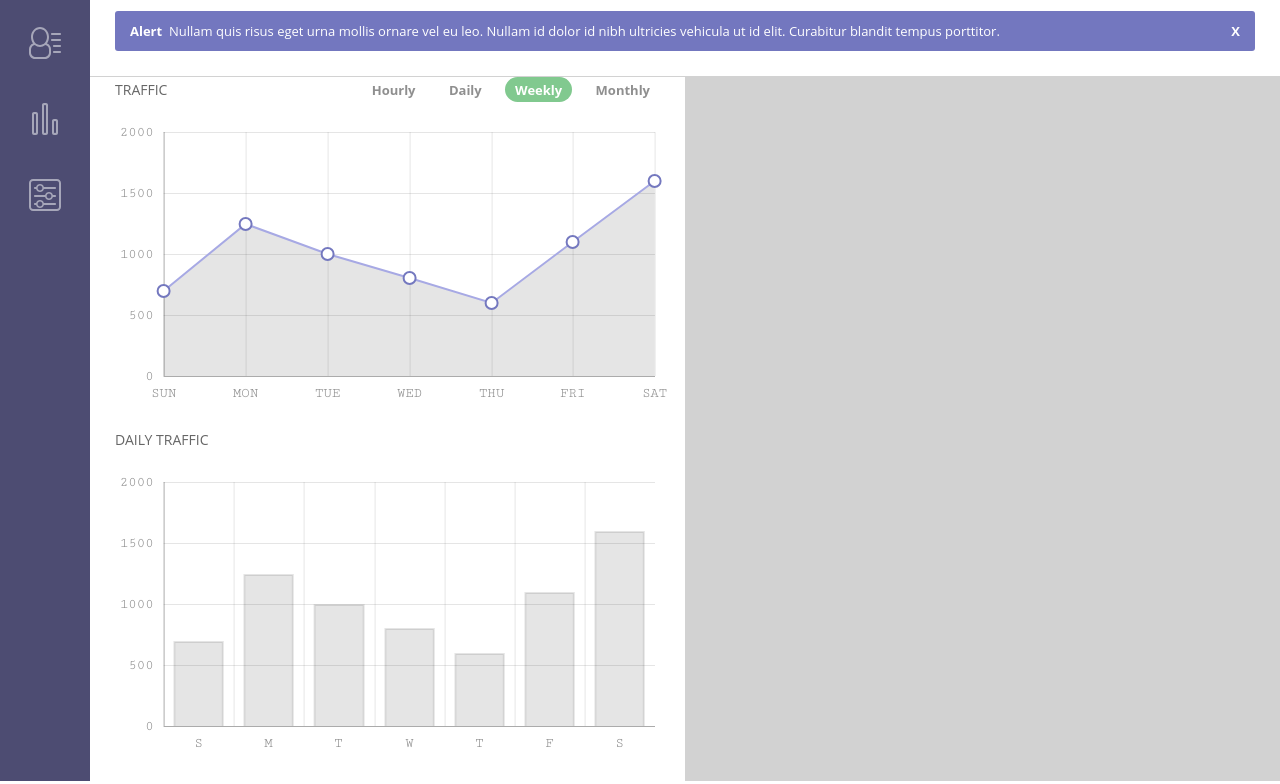
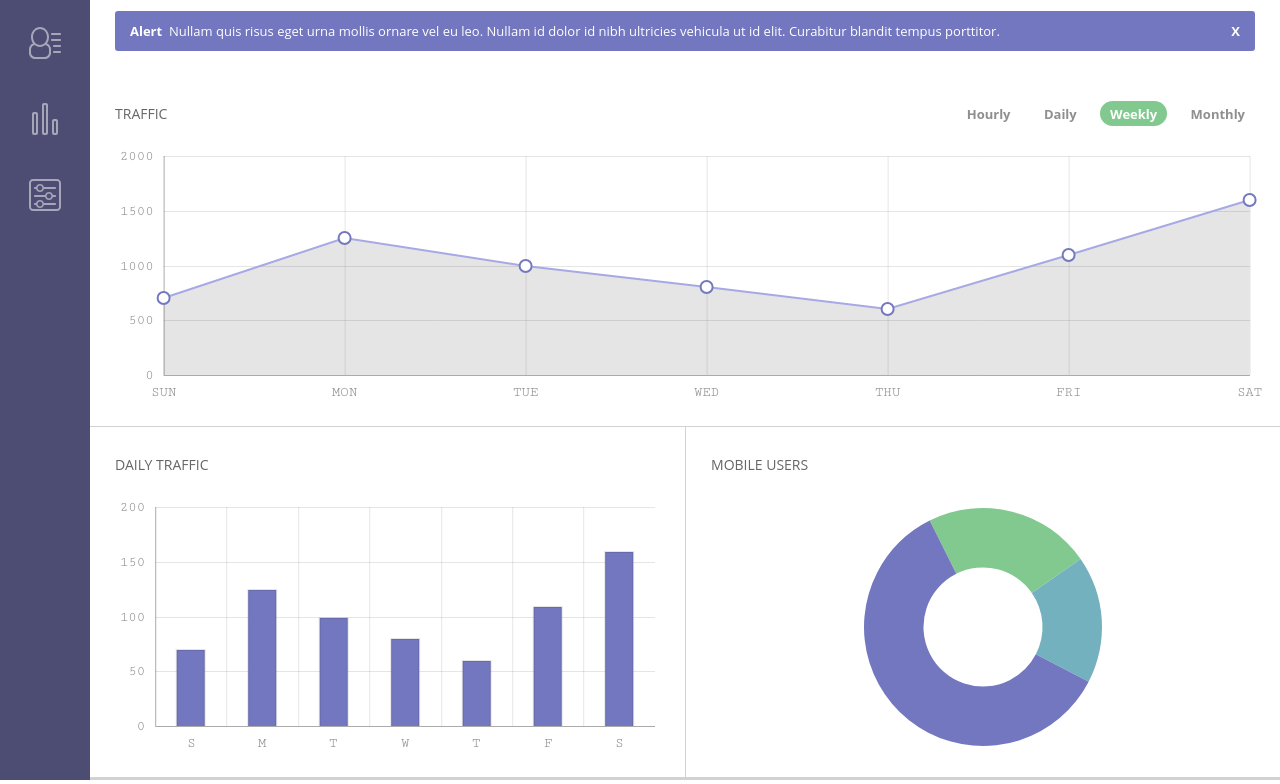
Before and after one commit to meacoding/techdegree-project-7, a plain HTML site: page index.html in a window 1280 px wide. Shown: the part 149-933 px from the top of the page. Drawn offline with Linux system fonts and the light colour scheme.

Commit message:
Worked on grids and charts

```diff
--- a/index.html
+++ b/index.html
@@ -144,7 +144,7 @@
     </nav>
 
     <main class="body-item main-container">
-      <section class="main-item tab-and-search">
+      <section class="main-item tab-and-search-container">
         <div class="tab"><p>Dashboard</p></div>
         <div class="search"></div>
         <div class="alert">
@@ -158,7 +158,7 @@
           </div>
         </div>
       </section>
-      <section class="main-item everything-else">
+      <section class="main-item everything-else-container">
         <section class=" traffic">
           <div class="heading">
             <h1>Traffic</h1>
@@ -188,6 +188,7 @@
               <div class="chart">
                   <canvas id="chart-users"></canvas>
               </div>
+              <div id="js-legend" class="chart-legend"></div>
         </section>
         <section class="social-stats"></section>
         <section class="new-members"></section>
--- a/js/app.js
+++ b/js/app.js
@@ -56,7 +56,7 @@ document.addEventListener("DOMContentLoaded", e => {
   memberName(0, ".member-name.member-0");
 });
 
-const alert = document.querySelectorAll('.alert-message')[0];
+const alert = document.querySelectorAll('.alert')[0];
 const hide = document.getElementById('hide');
 hide.addEventListener('click', (e) => {
   alert.style.display = 'none';
--- a/js/charts.js
+++ b/js/charts.js
@@ -78,7 +78,6 @@ var chart = new Chart(chartWeekly, {
 //=================================
 //  Daily - Bar Graph
 //=================================
-
 var chartDaily = document.getElementById('chart-daily').getContext('2d');
 var chart = new Chart(chartDaily, {
     // The type of chart we want to create
@@ -90,7 +89,8 @@ var chart = new Chart(chartDaily, {
         datasets: [{
             label: "Daily",
             borderWidth: 2,
-            data: [700, 1250, 1000, 800, 600, 1100, 1600]
+            data: [70, 125, 100, 80, 60, 110, 160],
+            backgroundColor: '#7377BF',
         }]
     },
 
@@ -105,26 +105,16 @@ var chart = new Chart(chartDaily, {
                 top: 30,
                 bottom: 30,
                 borderColor: 'rgba(167, 169, 228, 0.4)',
-            }
-        },
-        elements: {
-            line: {
-                tension: 0,
-                borderColor: 'rgb(167, 169, 228)',
-            },
-            point: {
-                backgroundColor: 'rgb(255, 255, 255)',
-                radius: 6,
-                borderColor: 'rgb(116, 120, 191)',
+                barThickness: 30
             }
         },
         scales: {
             yAxes: [{
                 ticks: {
                     beginAtZero: true,
-                    stepSize: 500,
-                    suggestedMin: 500,
-                    suggestedMax: 2000,
+                    stepSize: 50,
+                    suggestedMin: 50,
+                    suggestedMax: 200,
                     fontColor: '#888',
                     fontFamily: '"Cutive Mono", monospace',
                     fontSize: 14
@@ -143,33 +133,40 @@ var chart = new Chart(chartDaily, {
                 gridLines: {
                     drawTicks: false,
                     // offsetGridLines: true
-                }
+                },
+                barThickness: 30
             }]
         }
     }
 });
 
 //=================================
-//  Users - Pie Chart
+//  Users - Doughnut Chart
 //=================================
 
 var chartUsers = document.getElementById('chart-users').getContext('2d');
-var chart = new Chart(chartUsers, {
-    // The type of chart we want to create
+var chart3 = new Chart(chartUsers, {
     type: 'doughnut',
 
-    // The data for our dataset
     data: {
-        labels: ["S", "M", "T", "W", "T", "F", "S"],
+        labels: ["Phones", "Tablets", "Desktop"],
         datasets: [{
-            label: "Daily",
-            borderWidth: 2,
-            data: [700, 1250, 1000, 800, 600, 1100, 1600]
+            data: [160, 122, 423],
+            backgroundColor: ['#81C98F', '#74B1BF', '#7377BF'],
+            borderWidth: 0,
+            label: ["Phones", "Tablets", "Desktop"]
         }]
     },
 
-    // Configuration options go here
     options: {
+        legend: {
+            display: false,
+            position: 'right',
+            labels: {
+                boxWidth: 26
+            }
+        },
+        rotation: -90,
         maintainAspectRatio: false,
         responsive: true,
         layout: {
@@ -181,44 +178,20 @@ var chart = new Chart(chartUsers, {
                 borderColor: 'rgba(167, 169, 228, 0.4)',
             }
         },
-        elements: {
-            line: {
-                tension: 0,
-                borderColor: 'rgb(167, 169, 228)',
-            },
-            point: {
-                backgroundColor: 'rgb(255, 255, 255)',
-                radius: 6,
-                borderColor: 'rgb(116, 120, 191)',
+        legendCallback: function(chart) {
+            let text = [];
+            text.push('<ul>');
+            for (let i = 0; i < chart.data.datasets[0].backgroundColor.length; i++) {
+              console.log(chart.data.datasets[0]); // see what's inside the obj.
+              text.push('<li>');
+              text.push('<span style="background-color:' + chart.data.datasets[0].backgroundColor[i] + '">' + '</span><span>' + chart.data.datasets[0].label[i] + '</span>');
+              text.push('</li>');
             }
-        },
-        scales: {
-            yAxes: [{
-                ticks: {
-                    beginAtZero: true,
-                    stepSize: 500,
-                    suggestedMin: 500,
-                    suggestedMax: 2000,
-                    fontColor: '#888',
-                    fontFamily: '"Cutive Mono", monospace',
-                    fontSize: 14
-                },
-                gridLines: {
-                    drawTicks: false,
-                    // offsetGridLines: true
-                }
-            }],
-            xAxes: [{
-                ticks: {
-                    fontColor: '#888',
-                    fontFamily: '"Cutive Mono", monospace',
-                    fontSize: 14
-                },
-                gridLines: {
-                    drawTicks: false,
-                    // offsetGridLines: true
-                }
-            }]
+            text.push('</ul>');
+            return text.join("");
         }
     }
 });
+console.log(chart3.data.datasets.data);
+
+document.getElementById('js-legend').innerHTML = chart3.generateLegend();
--- a/scss/base/_base.scss
+++ b/scss/base/_base.scss
@@ -41,8 +41,25 @@ main {
   grid-area: main;
 }
 
+//main container
+.main-container {
+  display: grid;
+  background-color: #D2D2D2;
+  grid-template-columns: 1fr;
+  grid-template-rows: minmax(min-content, max-content) minmax(min-content, max-content);
+  grid-template-areas:
+    "tab-and-search "
+    "everything-else ";
+}
+.tab-and-search-container {
+  grid-area: tab-and-search;
+}
+.everything-else-container {
+  grid-area: everything-else;
+}
+
 //tab-and-search container
-.tab-and-search {
+.tab-and-search-container {
   display: grid;
   grid-template-columns: 155px auto;
   grid-template-rows: 65px minmax(min-content, max-content);
@@ -60,23 +77,19 @@ main {
   grid-area: alert;
 }
 
-//main container
-.main-container {
+//everything-else container
+.everything-else-container {
   display: grid;
   background-color: #D2D2D2;
   grid-template-columns: 1fr 1fr;
-  grid-template-rows: minmax(min-content, max-content) 350px 350px;
+  grid-template-rows: 350px 350px;
   grid-template-areas:
-    "tab-and-search tab-and-search"
     "traffic        traffic"
     "daily-traffic  mobile-users"
     "social-stats   social-stats"
     "new-members    recent-activity"
     "message-user   settings";
     grid-gap: 1px;
-}
-.tab-and-search {
-  grid-area: tab-and-search;
 }
 .traffic {
   grid-area: traffic;
@@ -119,7 +132,9 @@ h1 {
   text-transform: uppercase;
 }
 
-
+//=================================
+//  Header
+//=================================
 header {
   display: flex;
   justify-content: space-between;
@@ -166,6 +181,9 @@ header {
   }
 }
 
+//=================================
+//  Nav
+//=================================
 nav {
   background-color: #4d4c72;
 }
@@ -208,6 +226,7 @@ nav {
   }
 }
 
+
 main {
   background-color: #fff;
 }
@@ -220,14 +239,14 @@ main {
   justify-content: space-between;
   align-items: center;
   height: 25px;
-  margin: 0 25px;
+  margin: 25px 25px 0;
 }
 .chart {
   position: relative;
   //Move width to media query
   width: calc(100vw - (100vw - 100%)); //only Chrome likes
   max-width: calc(100vw - 90px); //only Firefox likes
-  height: 325px;
+  height: 300px;
 }
 .chart-toggle {
   // display: flex;
@@ -277,14 +296,6 @@ main {
 }
 
 //tab-and-search container
-.tab-and-search {
-  display: grid;
-  grid-template-columns: 155px auto;
-  grid-template-rows: 65px minmax(min-content, max-content);
-  grid-template-areas:
-    "tab   search"
-    "alert alert";
-}
 .tab {
   background-color: #fff;
   font-size: 20px;
@@ -320,3 +331,14 @@ main {
     }
   }
 }
+
+
+.chart-legend li span{
+  display: inline-block;
+  width: 26px;
+  height: 26px;
+  margin-right: 15px;
+}
+.chart-legend ul {
+  list-style-type: none;
+}
```
Also changed, not shown: css/styles.css, 1 other file.
